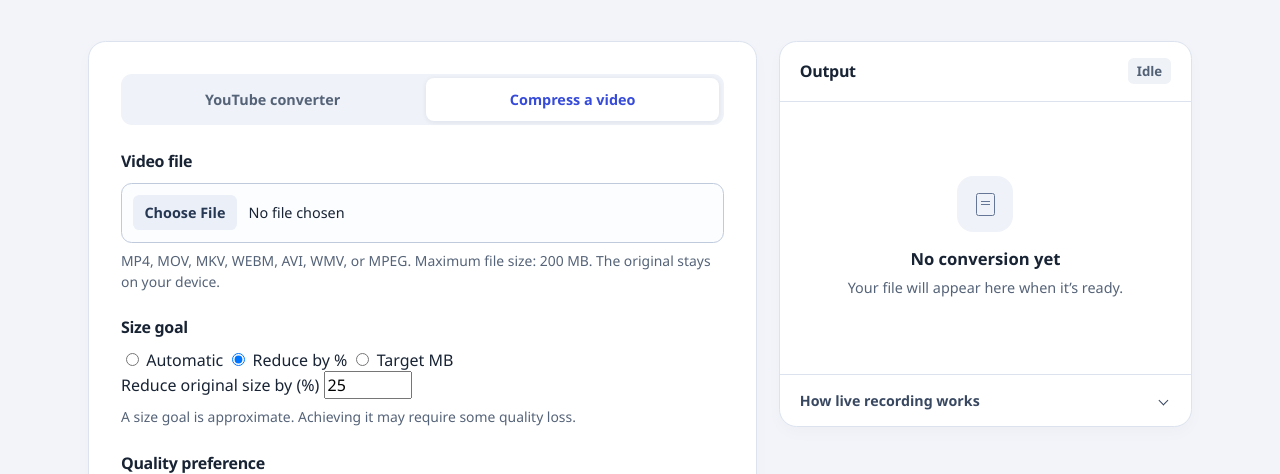
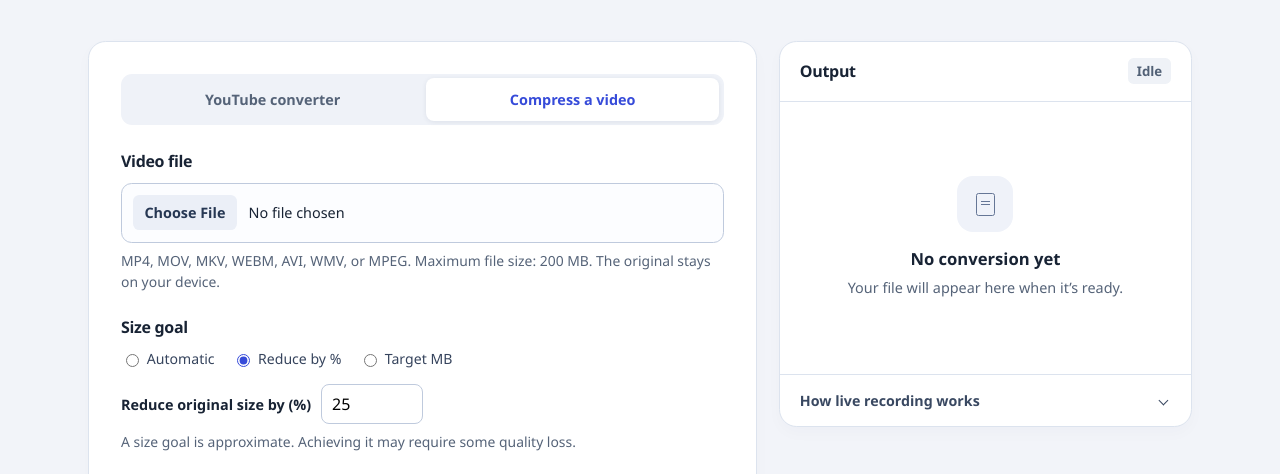
Before and after one commit to AntnyGamer/clipdeck-personal, a plain HTML site: page public/index.html in a window 1280 px wide. Both pictures are taken after a click on the tab "Compress a video". Shown: the part 271-745 px from the top of the page. Drawn offline with Linux system fonts and the light colour scheme; no server answers.

Commit message:
Style percentage, MB and quality controls

```diff
--- a/public/style.css
+++ b/public/style.css
@@ -119,6 +119,12 @@ footer { color: var(--muted); font-size: .86rem; margin: 1.65rem 0 2.5rem; }
 .mode-tab:hover:not([aria-selected="true"]) { background: #e4e9f3; }
 .file-field { display: block; width: 100%; margin-top: .7rem; padding: .7rem; border: 1px solid #bfcadd; border-radius: .66rem; background: #fcfdff; color: var(--ink); font-size: .9rem; }
 .file-field::file-selector-button { margin-right: .75rem; padding: .5rem .7rem; border: 0; border-radius: .4rem; background: #ebeff7; color: #263753; font: inherit; font-weight: 650; cursor: pointer; }
+.goal-modes { display: flex; flex-wrap: wrap; gap: .65rem 1.1rem; }
+.goal-modes label { display: inline-flex; align-items: center; gap: .3rem; font-size: .88rem; color: #36445d; cursor: pointer; }
+.goal-modes input { accent-color: var(--blue); }
+.goal-input { display: flex; align-items: center; flex-wrap: wrap; gap: .6rem; margin-top: 1rem; }
+.goal-input label { font-weight: 620; font-size: .9rem; }
+.goal-input input { max-width: 7rem; padding: .5rem .65rem; border: 1px solid #bfcadd; border-radius: .5rem; }
 .preset-list { display: grid; gap: .55rem; }
 .preset-option { display: flex; align-items: center; gap: .75rem; border: 1px solid #d8e0ed; border-radius: .7rem; padding: .8rem; cursor: pointer; }
 .preset-option:hover { border-color: #97a3d9; }
```
